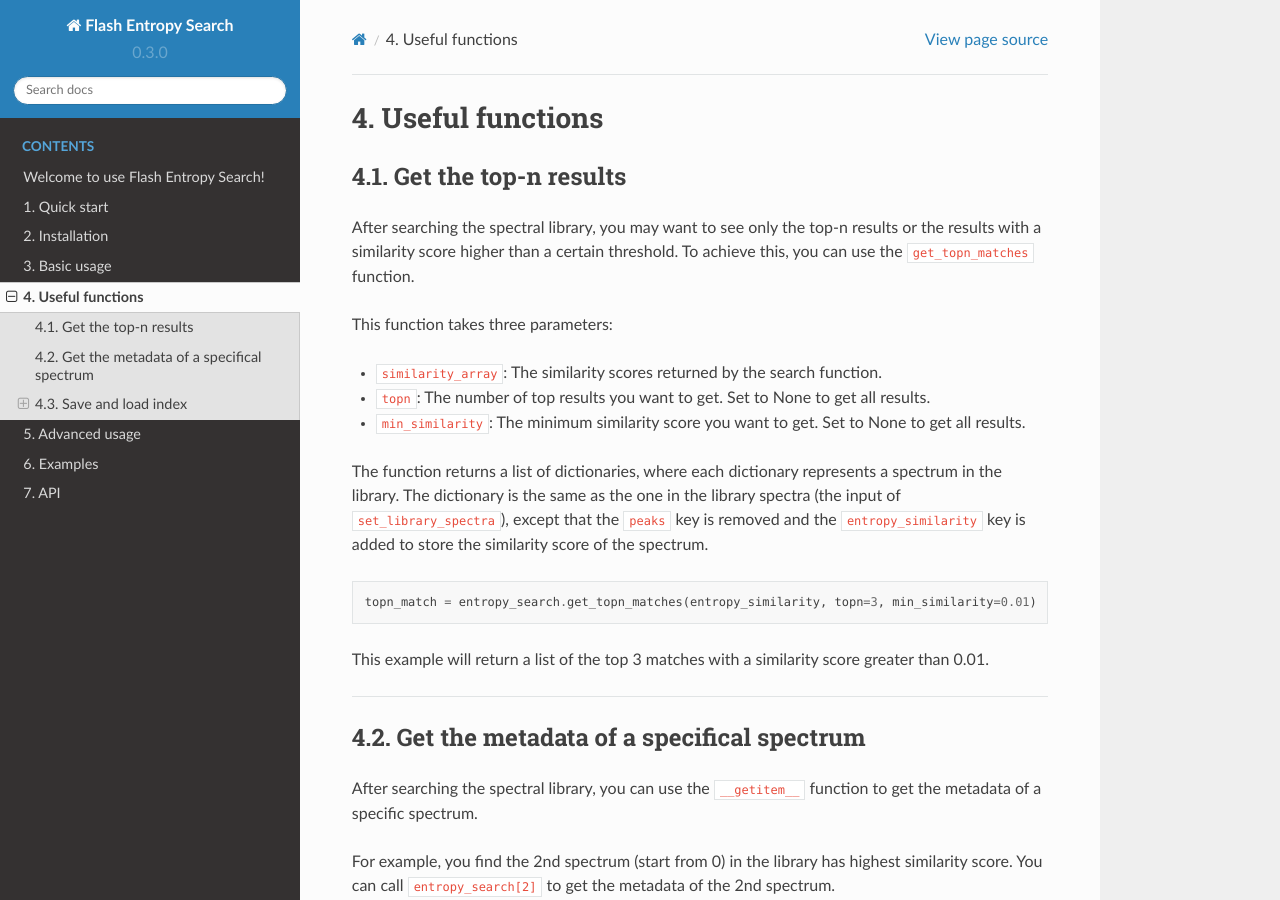
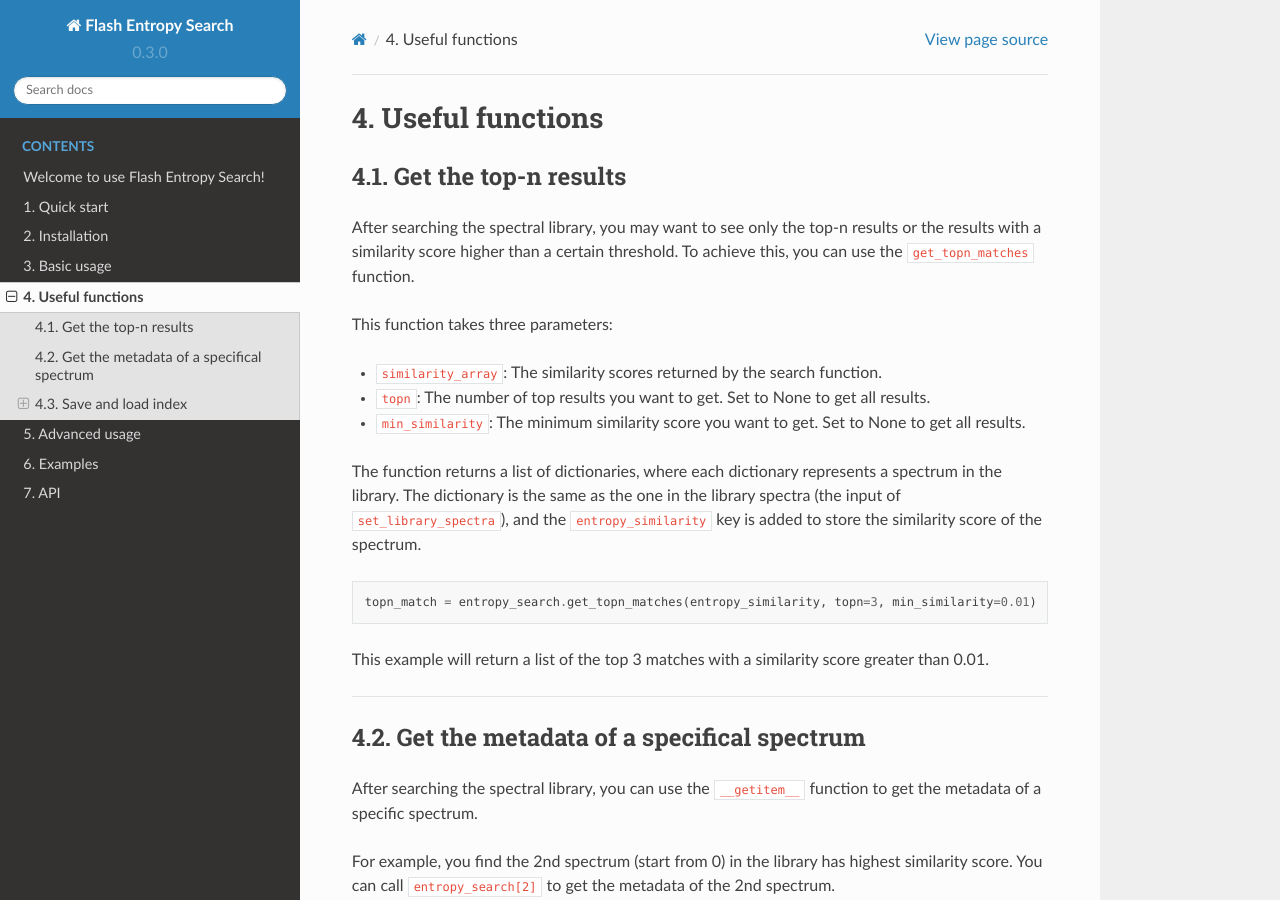
Before and after one commit to YuanyueLi/FlashEntropySearch, a Sphinx documentation site: the page built from docs/source/useful_functions.rst, in a window 1280 px wide and 900 px high. Built offline with Sphinx 7.4.7 and the Read the Docs theme 2.0.0, drawn with Linux system fonts in a browser that asks for light colours.

Commit message:
Small modification on documents.

```diff
--- a/docs/source/useful_functions.rst
+++ b/docs/source/useful_functions.rst
@@ -15,7 +15,7 @@
 
 - ``min_similarity``: The minimum similarity score you want to get. Set to None to get all results.
 
-The function returns a list of dictionaries, where each dictionary represents a spectrum in the library. The dictionary is the same as the one in the library spectra (the input of ``set_library_spectra``), except that the ``peaks`` key is removed and the ``entropy_similarity`` key is added to store the similarity score of the spectrum.
+The function returns a list of dictionaries, where each dictionary represents a spectrum in the library. The dictionary is the same as the one in the library spectra (the input of ``set_library_spectra``), and the ``entropy_similarity`` key is added to store the similarity score of the spectrum.
 
 .. code-block:: python
 
```
